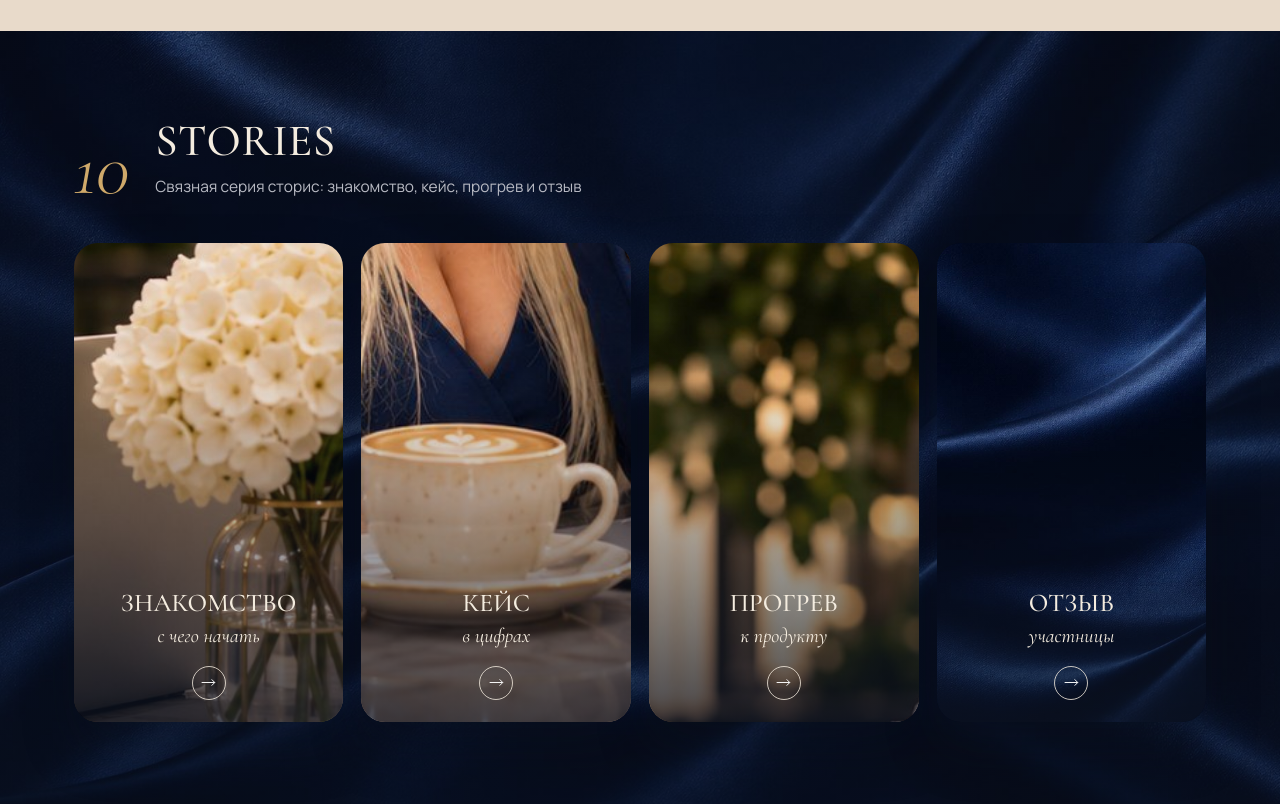
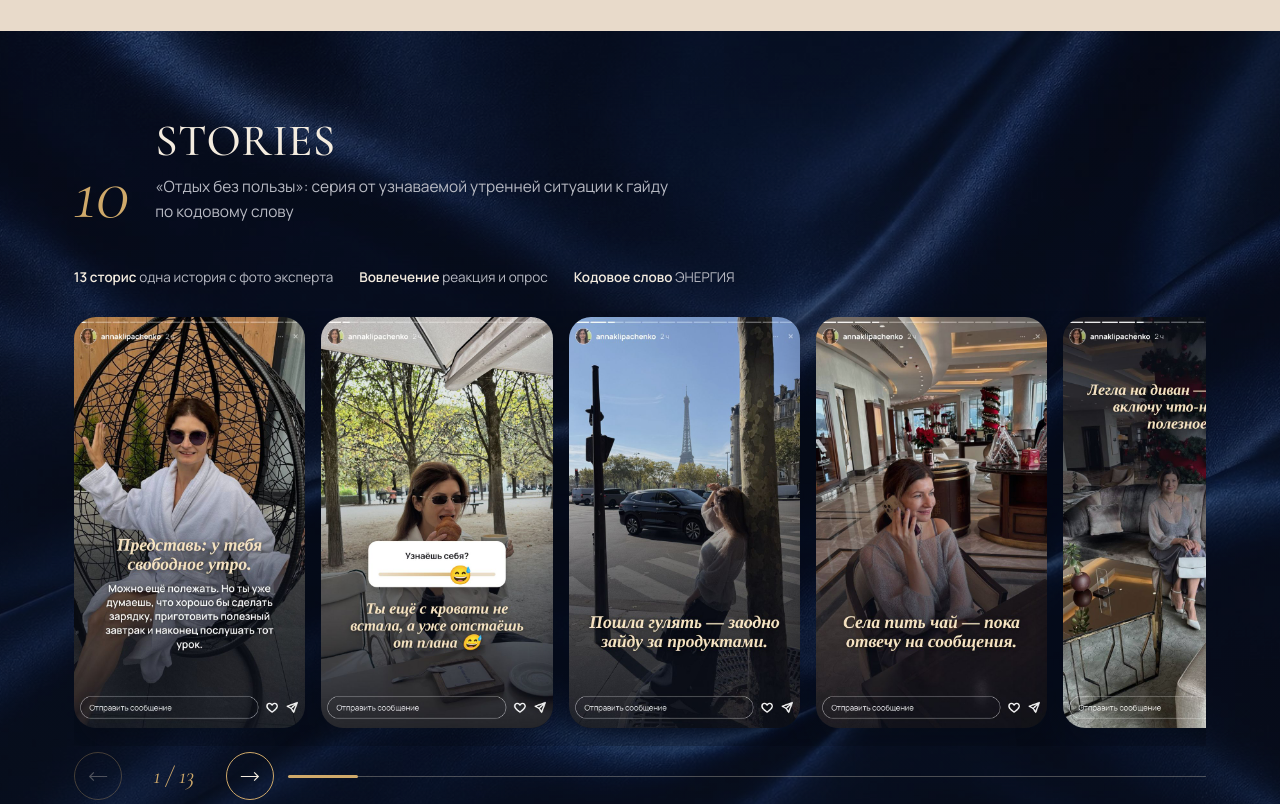
Before and after one commit to zhukovatatyana001/smm-portfolio, a plain HTML site: page index.html in a window 1280 px wide. Shown: the part 10820-11624 px from the top of the page. Drawn offline with Linux system fonts and the light colour scheme; animation ran at ten frames a second.

Commit message:
Stories: серия из 13 сторис с фото эксперта, опросом и кодовым словом; слайдер и просмотр крупно
Co-Authored-By: Claude Opus 5.5 <noreply@anthropic.com>
Claude-Session: https://claude.ai/code/session_012UNKH4DbN2L415HuYi8dpu

```diff
--- a/index.html
+++ b/index.html
@@ -361,6 +361,21 @@ a{color:inherit}
 .c-meta{display:flex;flex-wrap:wrap;gap:8px 26px;margin-bottom:22px;font-size:13.5px;color:var(--ink-soft)}
 .c-meta b{color:var(--ink);font-weight:600}
 
+.stories-car{grid-auto-columns:calc((100% - 64px)/4.6)}
+.st-btn{all:unset;display:block;scroll-snap-align:start;cursor:zoom-in;border-radius:22px;overflow:hidden;aspect-ratio:9/16;background:#0c1322;box-shadow:0 22px 46px rgba(4,8,18,.45);transition:transform .35s}
+.st-btn:hover{transform:translateY(-4px)}
+.st-btn:focus-visible{outline:2px solid var(--gold);outline-offset:3px}
+.st-btn img{display:block;width:100%;height:100%;object-fit:cover;pointer-events:none}
+.silk-bg .c-btn{border-color:var(--gold);color:var(--on-navy)}
+.silk-bg .c-btn:hover{background:var(--gold);color:#1E1A12}
+.silk-bg .c-count{color:var(--gold)}
+.silk-bg .c-bar{background:rgba(236,224,206,.3)}
+.silk-bg .c-bar i{background:var(--gold)}
+.silk-bg .c-meta{color:var(--on-navy-soft)}
+.silk-bg .c-meta b{color:var(--on-navy)}
+.player .pic{position:absolute;inset:0;width:100%;height:100%;object-fit:cover}
+.player.img iframe,.player:not(.img) .pic,.player.img .ext{display:none}
+
 /* плеер */
 .player{border:0;padding:0;background:transparent;max-width:none;max-height:none;margin:auto;overflow:visible;color:var(--on-navy)}
 .player::backdrop{background:rgba(8,12,22,.84);backdrop-filter:blur(6px)}
@@ -446,6 +461,7 @@ body.hints .draft{outline:1.5px dashed var(--gold-deep);outline-offset:4px;borde
   .reel-row > div{flex:0 1 calc((100% - 36px)/3);max-width:none}
   .extras{grid-template-columns:1fr 1fr;gap:22px 28px}
   .carousel{grid-auto-columns:calc((100% - 32px)/2.4)}
+  .stories-car{grid-auto-columns:calc((100% - 48px)/3.4)}
   .story-row{grid-template-columns:repeat(2,minmax(0,1fr))}
   .funnel{grid-template-columns:repeat(3,minmax(0,1fr))}
   .contact .wrap{grid-template-columns:1fr 1fr;gap:28px}
@@ -496,6 +512,7 @@ body.hints .draft{outline:1.5px dashed var(--gold-deep);outline-offset:4px;borde
   .plan td,.plan th{padding:12px 12px}
   .edu li{grid-template-columns:70px 1fr}
   .carousel{grid-auto-columns:80%}
+  .stories-car{grid-auto-columns:62%}
   .c-bar{display:none}
   .caseopen .meta{grid-template-columns:1fr 1fr}
   .site-foot .soc{margin:0}
@@ -875,14 +892,30 @@ body.hints .draft{outline:1.5px dashed var(--gold-deep);outline-offset:4px;borde
 
 <section class="sec silk-bg" id="s10">
   <div class="wrap">
-    <div class="sec-head"><span class="num rv">10</span><div><h2 class="h2 rv">Stories</h2><p class="lead rv">Связная серия сторис: знакомство, кейс, прогрев и отзыв</p></div></div>
-    <div class="story-row">
-      <div class="story rv"><img src="assets/crop-flowers.jpg" alt="" loading="lazy"><span class="t"><b>Знакомство</b><i>с чего начать</i><span class="go"><svg><use href="#i-arr"/></svg></span></span></div>
-      <div class="story rv" style="--d:1"><img src="assets/coffee.jpg" alt="" loading="lazy"><span class="t"><b>Кейс</b><i>в цифрах</i><span class="go"><svg><use href="#i-arr"/></svg></span></span></div>
-      <div class="story rv" style="--d:2"><img src="assets/crop-bokeh.jpg" alt="" loading="lazy"><span class="t"><b>Прогрев</b><i>к продукту</i><span class="go"><svg><use href="#i-arr"/></svg></span></span></div>
-      <div class="story rv" style="--d:3"><img src="assets/crop-silk.jpg" alt="" loading="lazy"><span class="t"><b>Отзыв</b><i>участницы</i><span class="go"><svg><use href="#i-arr"/></svg></span></span></div>
+    <div class="sec-head"><span class="num rv">10</span><div><h2 class="h2 rv">Stories</h2><p class="lead rv">«Отдых без пользы»: серия от узнаваемой утренней ситуации к гайду по кодовому слову</p></div></div>
+    <p class="c-meta rv"><span><b>13 сторис</b> одна история с фото эксперта</span><span><b>Вовлечение</b> реакция и опрос</span><span><b>Кодовое слово</b> ЭНЕРГИЯ</span></p>
+    <div class="carousel stories-car rv" tabindex="0" aria-label="Сторис, листаются вбок">
+      <button class="st-btn" type="button" data-img="assets/stories/s01.jpg" aria-label="Открыть сторис 1"><img src="assets/stories/s01.jpg" alt="Сторис 1: Представь: у тебя свободное утро" loading="lazy"></button>
+      <button class="st-btn" type="button" data-img="assets/stories/s02.jpg" aria-label="Открыть сторис 2"><img src="assets/stories/s02.jpg" alt="Сторис 2: Ты ещё с кровати не встала, а уже отстаёшь от плана" loading="lazy"></button>
+      <button class="st-btn" type="button" data-img="assets/stories/s03.jpg" aria-label="Открыть сторис 3"><img src="assets/stories/s03.jpg" alt="Сторис 3: Пошла гулять — заодно зайду за продуктами" loading="lazy"></button>
+      <button class="st-btn" type="button" data-img="assets/stories/s04.jpg" aria-label="Открыть сторис 4"><img src="assets/stories/s04.jpg" alt="Сторис 4: Села пить чай — пока отвечу на сообщения" loading="lazy"></button>
+      <button class="st-btn" type="button" data-img="assets/stories/s05.jpg" aria-label="Открыть сторис 5"><img src="assets/stories/s05.jpg" alt="Сторис 5: Легла на диван — хотя бы включу что-нибудь полезное" loading="lazy"></button>
+      <button class="st-btn" type="button" data-img="assets/stories/s06.jpg" aria-label="Открыть сторис 6"><img src="assets/stories/s06.jpg" alt="Сторис 6: А просто полежать можно? Опрос" loading="lazy"></button>
+      <button class="st-btn" type="button" data-img="assets/stories/s07.jpg" aria-label="Открыть сторис 7"><img src="assets/stories/s07.jpg" alt="Сторис 7: Если тебе самой хочется учиться или заниматься спортом — прекрасно" loading="lazy"></button>
+      <button class="st-btn" type="button" data-img="assets/stories/s08.jpg" aria-label="Открыть сторис 8"><img src="assets/stories/s08.jpg" alt="Сторис 8: Но если сегодня хочется почитать детектив" loading="lazy"></button>
+      <button class="st-btn" type="button" data-img="assets/stories/s09.jpg" aria-label="Открыть сторис 9"><img src="assets/stories/s09.jpg" alt="Сторис 9: Вопрос из гайда: каким был бы мой отдых" loading="lazy"></button>
+      <button class="st-btn" type="button" data-img="assets/stories/s10.jpg" aria-label="Открыть сторис 10"><img src="assets/stories/s10.jpg" alt="Сторис 10: Может быть, ты давно знаешь ответ" loading="lazy"></button>
+      <button class="st-btn" type="button" data-img="assets/stories/s11.jpg" aria-label="Открыть сторис 11"><img src="assets/stories/s11.jpg" alt="Сторис 11: Гайд «25 способов поднять энергию»" loading="lazy"></button>
+      <button class="st-btn" type="button" data-img="assets/stories/s12.jpg" aria-label="Открыть сторис 12"><img src="assets/stories/s12.jpg" alt="Сторис 12: Прочитай и посмотри, чего тебе сейчас хочется" loading="lazy"></button>
+      <button class="st-btn" type="button" data-img="assets/stories/s13.jpg" aria-label="Открыть сторис 13"><img src="assets/stories/s13.jpg" alt="Сторис 13: Напиши ЭНЕРГИЯ — получишь гайд" loading="lazy"></button>
     </div>
-    <p class="hint">Это оформление-заглушка. Замени на 4–5 своих сторис одной серии.</p>
+    <div class="c-ctrl rv">
+      <button class="c-btn prev" type="button" aria-label="Предыдущая сторис" data-dir="-1"><svg><use href="#i-arr"/></svg></button>
+      <span class="c-count" aria-live="polite">1 / 13</span>
+      <button class="c-btn next" type="button" aria-label="Следующая сторис" data-dir="1"><svg><use href="#i-arr"/></svg></button>
+      <span class="c-bar"><i></i></span>
+    </div>
+    <p class="hint">Тексты твои, фото Ани из папки «Материалы Ани», обложка — настоящий гайд. Нажми на сторис, она откроется крупно.</p>
   </div>
 </section>
 
@@ -1012,7 +1045,7 @@ body.hints .draft{outline:1.5px dashed var(--gold-deep);outline-offset:4px;borde
 </div>
 
 <dialog class="player" id="player" aria-label="Просмотр ролика">
-  <div class="frame"><iframe title="Ролик" allow="autoplay; fullscreen" allowfullscreen></iframe></div>
+  <div class="frame"><iframe title="Ролик" allow="autoplay; fullscreen" allowfullscreen></iframe><img class="pic" alt=""></div>
   <div class="bar2"><a class="ext" href="#" target="_blank" rel="noopener">Открыть на Google Диске</a><button class="x" type="button">Закрыть</button></div>
 </dialog>
 
@@ -1041,36 +1074,42 @@ body.hints .draft{outline:1.5px dashed var(--gold-deep);outline-offset:4px;borde
     links.forEach(function(a,i){a.classList.toggle('on',i===cur)})};
   addEventListener('scroll',onScroll,{passive:true});onScroll();
 
-  var car=document.getElementById('car');
-  if(car){
-    var slides=car.children,ctrl=car.nextElementSibling,cnt=ctrl.querySelector('.c-count'),bar=ctrl.querySelector('.c-bar i'),
+  var drag=false;
+  document.querySelectorAll('.carousel').forEach(function(car){
+    var ctrl=car.nextElementSibling;if(!ctrl||!ctrl.classList.contains('c-ctrl'))return;
+    var slides=car.children,cnt=ctrl.querySelector('.c-count'),bar=ctrl.querySelector('.c-bar i'),
         prev=ctrl.querySelector('.prev'),next=ctrl.querySelector('.next');
     var step=function(){return slides[1].offsetLeft-slides[0].offsetLeft};
+    var go=function(n){car.scrollBy({left:step()*n,behavior:still?'auto':'smooth'})};
     var upd=function(){var i=Math.round(car.scrollLeft/step()),max=car.scrollWidth-car.clientWidth;
       if(car.scrollLeft>=max-4)i=slides.length-1;
       cnt.textContent=(i+1)+' / '+slides.length;bar.style.setProperty('--p',((i+1)/slides.length*100)+'%');
       prev.disabled=car.scrollLeft<4;next.disabled=car.scrollLeft>=max-4};
     car.addEventListener('scroll',function(){requestAnimationFrame(upd)},{passive:true});
-    [prev,next].forEach(function(b){b.addEventListener('click',function(){car.scrollBy({left:step()*+b.dataset.dir,behavior:still?'auto':'smooth'})})});
-    car.addEventListener('keydown',function(e){if(e.key==='ArrowRight'||e.key==='ArrowLeft'){e.preventDefault();car.scrollBy({left:step()*(e.key==='ArrowRight'?1:-1),behavior:still?'auto':'smooth'})}});
-    var down=false,x0=0,s0=0,moved=false;
-    car.addEventListener('pointerdown',function(e){if(e.pointerType!=='mouse')return;down=true;moved=false;x0=e.clientX;s0=car.scrollLeft});
-    addEventListener('pointermove',function(e){if(!down)return;var dx=e.clientX-x0;if(Math.abs(dx)>4){moved=true;car.classList.add('drag')}car.scrollLeft=s0-dx});
-    addEventListener('pointerup',function(){if(!down)return;down=false;if(!moved)return;car.classList.remove('drag');
-      var i=Math.round(car.scrollLeft/step());car.scrollTo({left:i*step(),behavior:still?'auto':'smooth'})});
+    [prev,next].forEach(function(b){b.addEventListener('click',function(){go(+b.dataset.dir)})});
+    car.addEventListener('keydown',function(e){if(e.key==='ArrowRight'||e.key==='ArrowLeft'){e.preventDefault();go(e.key==='ArrowRight'?1:-1)}});
+    var down=false,x0=0,s0=0;
+    car.addEventListener('pointerdown',function(e){if(e.pointerType!=='mouse')return;down=true;drag=false;x0=e.clientX;s0=car.scrollLeft});
+    addEventListener('pointermove',function(e){if(!down)return;var dx=e.clientX-x0;if(Math.abs(dx)>4){drag=true;car.classList.add('drag')}if(drag)car.scrollLeft=s0-dx});
+    addEventListener('pointerup',function(){if(!down)return;down=false;if(!drag)return;car.classList.remove('drag');
+      var i=Math.round(car.scrollLeft/step());car.scrollTo({left:i*step(),behavior:still?'auto':'smooth'});setTimeout(function(){drag=false},0)});
+    car.addEventListener('click',function(e){if(drag){e.preventDefault();e.stopPropagation()}},true);
     upd();
-  }
+  });
 
   var dlg=document.getElementById('player');
   if(dlg&&dlg.showModal){
-    var fr=dlg.querySelector('iframe'),ext=dlg.querySelector('.ext');
+    var fr=dlg.querySelector('iframe'),pic=dlg.querySelector('.pic'),ext=dlg.querySelector('.ext');
     document.querySelectorAll('[data-v]').forEach(function(b){b.addEventListener('click',function(){
-      var id=b.dataset.v;fr.src='https://drive.google.com/file/d/'+id+'/preview';ext.href='https://drive.google.com/file/d/'+id+'/view';dlg.showModal()})});
+      var id=b.dataset.v;dlg.classList.remove('img');fr.src='https://drive.google.com/file/d/'+id+'/preview';ext.href='https://drive.google.com/file/d/'+id+'/view';dlg.showModal()})});
+    document.querySelectorAll('[data-img]').forEach(function(b){b.addEventListener('click',function(){
+      dlg.classList.add('img');pic.src=b.dataset.img;pic.alt=b.querySelector('img').alt;dlg.showModal()})});
     dlg.querySelector('.x').addEventListener('click',function(){dlg.close()});
     dlg.addEventListener('click',function(e){if(e.target===dlg)dlg.close()});
     dlg.addEventListener('close',function(){fr.src='about:blank'});
   }else{
     document.querySelectorAll('[data-v]').forEach(function(b){b.addEventListener('click',function(){open('https://drive.google.com/file/d/'+b.dataset.v+'/view','_blank')})});
+    document.querySelectorAll('[data-img]').forEach(function(b){b.addEventListener('click',function(){open(b.dataset.img,'_blank')})});
   }
 })();
 </script>
```
Also changed, not shown: assets/stories/s01.jpg (added), assets/stories/s02.jpg (added), assets/stories/s03.jpg (added), assets/stories/s04.jpg (added), assets/stories/s05.jpg (added), assets/stories/s06.jpg (added), assets/stories/s07.jpg (added), assets/stories/s08.jpg (added), assets/stories/s09.jpg (added), assets/stories/s10.jpg (added), assets/stories/s11.jpg (added), assets/stories/s12.jpg (added), assets/stories/s13.jpg (added).
